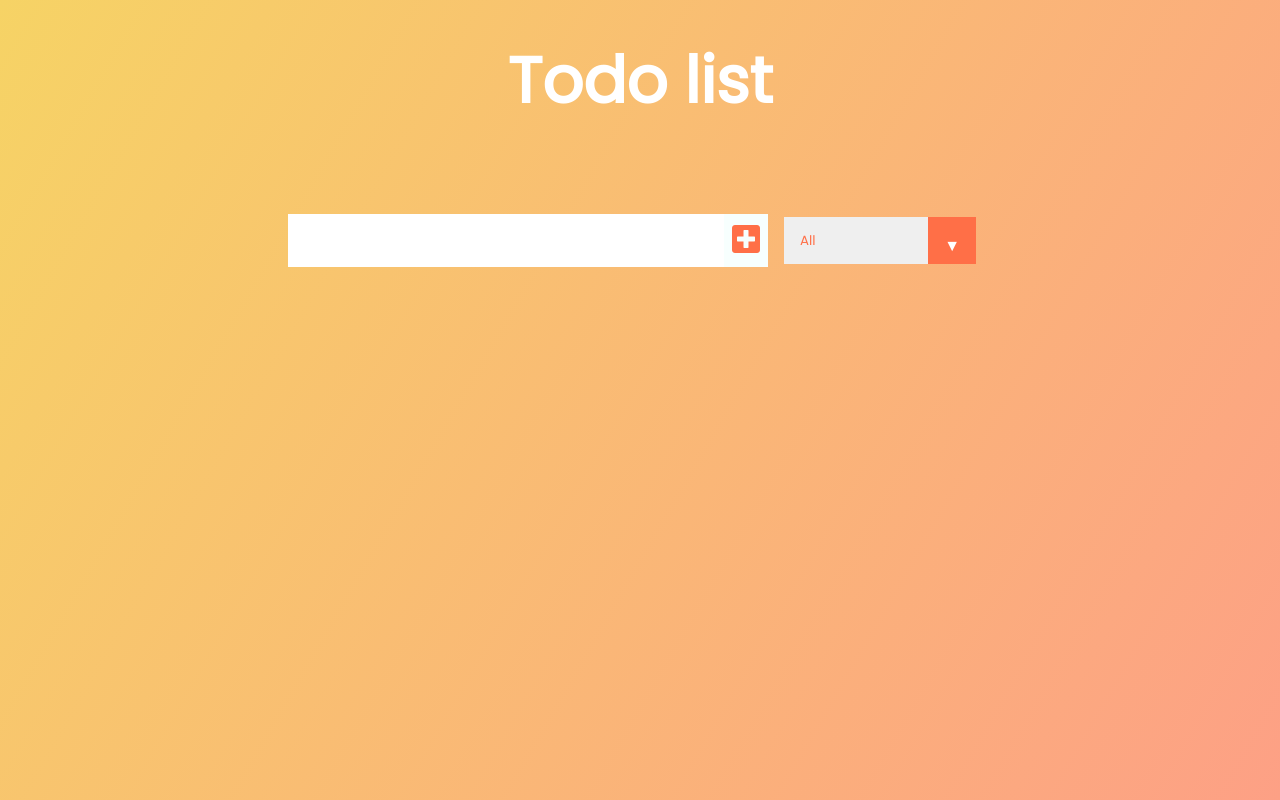
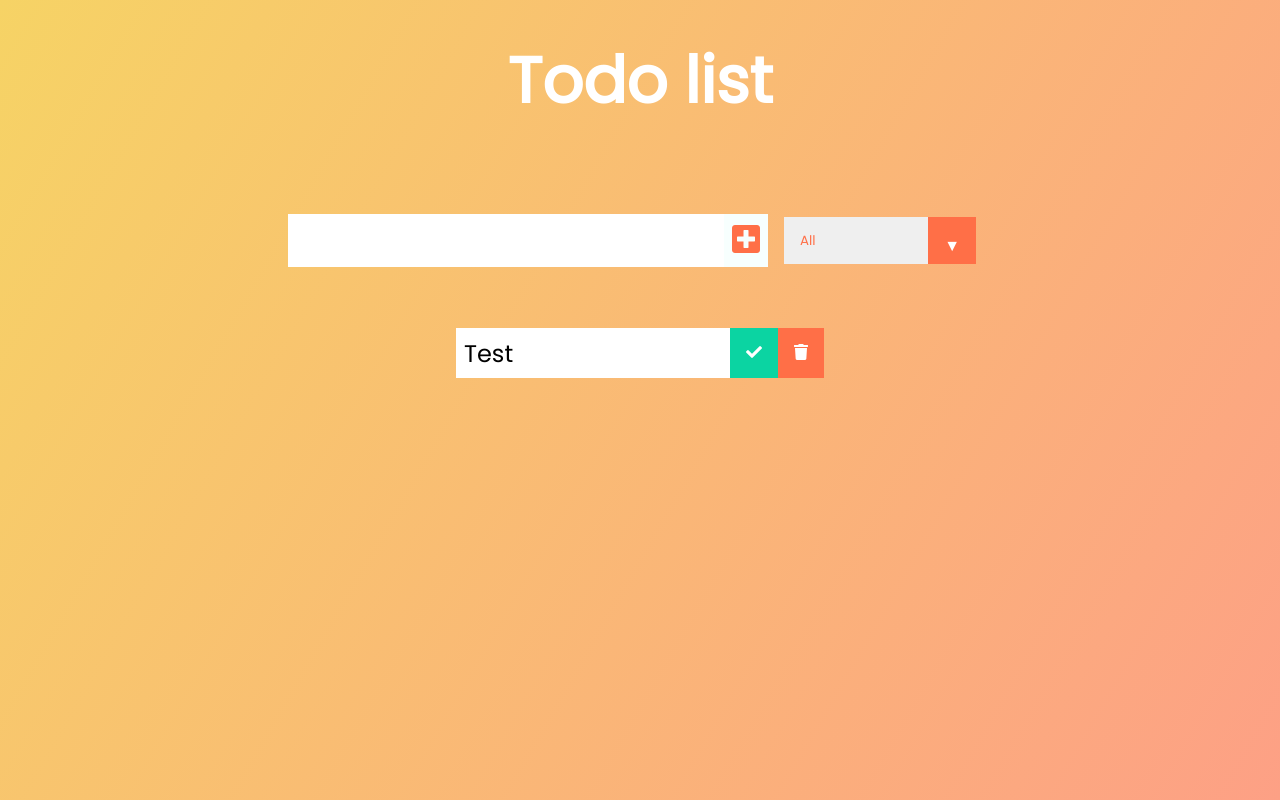
Before and after one commit to NapanReaper/React-Todo, a React (Create React App) app: page / in a window 1280 px wide. Built offline with nearby package versions, Linux system fonts and the light colour scheme.

Commit message:
add Todo UI

```diff
--- a/src/App.js
+++ b/src/App.js
@@ -1,15 +1,17 @@
+import { useState } from 'react';
 import './App.css';
 import Form from './components/Form';
 import TodoList from './components/TodoList';
 
 function App() {
+  const [todos, setTodos] = useState([])
   return (
     <div className="App">
       <header>
         <h1>Todo list</h1>
       </header>
-      <Form />
-      <TodoList />
+      <Form setTodos={setTodos} todos={todos} />
+      <TodoList todos={todos} setTodos={setTodos} />
     </div>
   );
 }
--- a/src/components/Form.js
+++ b/src/components/Form.js
@@ -1,9 +1,22 @@
-import React from 'react'
+import { useState } from "react"
 
-const Form = () => {
+const Form = ({ todos, setTodos }) => {
+ const [inputText, setInputText] = useState('')
+ const handleInputChange = (e) => {
+  setInputText(e.target.value)
+ }
+ const handleSubmit = (e) => {
+  e.preventDefault();
+  setTodos([...todos, {
+   text: inputText,
+   completed: false,
+   id: Date.now()
+  }]);
+  setInputText('')
+ }
  return (
-  <form>
-   <input type="text" className='todo-list' />
+  <form onSubmit={handleSubmit}>
+   <input type="text" className='todo-list' value={inputText} onChange={handleInputChange} />
    <button className='todo-button' type='submit'>
     <i className="fas fa-plus-square"></i>
    </button>
--- /dev/null
+++ b/src/components/Todo.js
@@ -0,0 +1,19 @@
+import React from 'react'
+
+const Todo = () => {
+ return (
+  <div className='todo'>
+   <li className="todo-item">
+    Test
+   </li>
+   <button className="complete-btn">
+    <i className="fas fa-check"></i>
+   </button>
+   <button className='trash-btn'>
+    <i i className="fas fa-trash"></i>
+   </button>
+  </div>
+ )
+}
+
+export default Todo
--- a/src/components/TodoList.js
+++ b/src/components/TodoList.js
@@ -1,7 +1,11 @@
-const TodoList = () => {
+import Todo from "./Todo"
+
+const TodoList = ({ todos, setTodos }) => {
  return (
   <div className='todo-container'>
-   <ul className="todo-list"></ul>
+   <ul className="todo-list">
+    <Todo />
+   </ul>
   </div>
  )
 }
```
